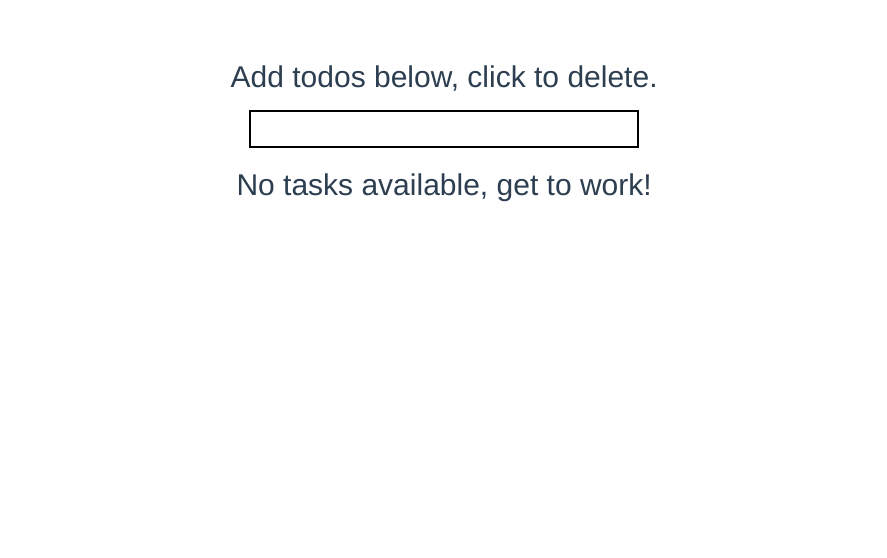
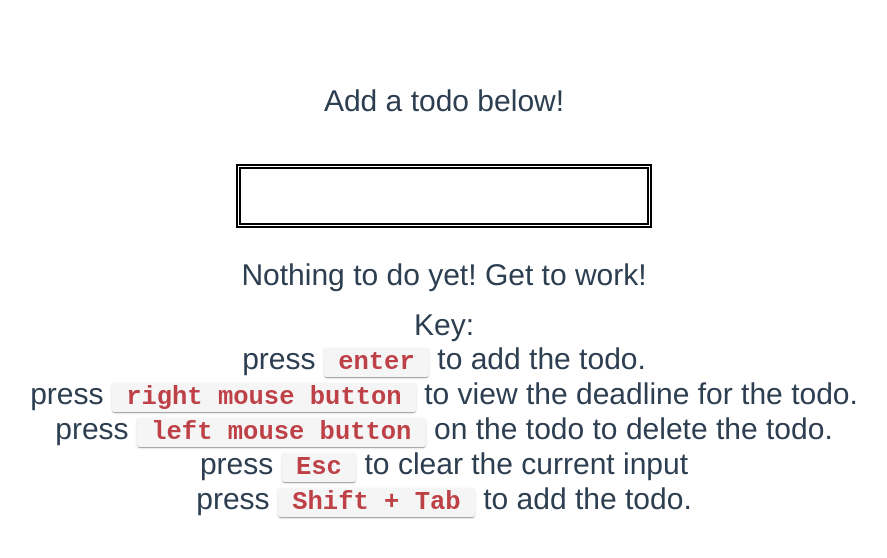
Before and after one commit to dresean/dresean-learns-vue, a Vue app in the folder practice/: page / in a window 1280 px wide. Shown: the top 558 px of the page, without its empty margins (196-1083 px from the left). Built offline with nearby package versions, Linux system fonts and the light colour scheme.

Commit message:
add keyboard events component

```diff
--- a/practice/public/index.html
+++ b/practice/public/index.html
@@ -6,7 +6,7 @@
     <meta name="viewport" content="width=device-width,initial-scale=1.0">
     <link rel="icon" href="<%= BASE_URL %>favicon.ico">
     <link href='https://fonts.googleapis.com/css?family=Roboto:100,300,400,500,700,900|Material+Icons' rel="stylesheet">
-    <title>practice</title>
+    <title>Dre'Sean Learns Vue</title>
   </head>
   <body>
     <noscript>
--- a/practice/src/App.vue
+++ b/practice/src/App.vue
@@ -1,16 +1,16 @@
 <template>
   <div id="app">
-    <simpleTodo />
+    <keyboardEvents/>
   </div>
 </template>
 
 <script>
-import simpleTodo from './components/simpleTodo.vue'
+import keyboardEvents from './components/keyboardEvents.vue'
 
 export default {
   name: 'app',
   components: {
-    simpleTodo
+    keyboardEvents,
   }
 }
 </script>
--- /dev/null
+++ b/practice/src/components/keyboardEvents.vue
@@ -0,0 +1,99 @@
+<template>
+    <div
+    class='container'
+    @keyup.shift.tab.prevent='handleShiftTab'>
+        <p>Add a todo below!</p>
+        <input
+        v-model='newTodo'
+        @keyup.esc.exact='handleEsc'
+        @keyup.enter='handleSubmit'
+        />
+        <p v-if='empty'>You must type in something to do that!</p>
+        <ul v-if='todoList.length'>
+            <li
+            v-for='(n, key) in todoList'
+            @click.left.exact='removeTodo(key)'
+            :key='key'>
+            {{ n.name }}
+            </li>
+            <p v-if='visible'>{{ n.createdAt }}</p>
+        </ul>
+        <p v-else>Nothing to do yet! Get to work!</p>
+        <p>Key:
+            <br/>
+            press <code>enter</code> to add the todo.
+            <br/>
+            press <code>right mouse button</code> to view the deadline for the todo.
+            <br/>
+            press <code>left mouse button</code> on the todo to delete the todo.
+            <br/>
+            press <code>Esc</code> to clear the current input
+            <br/>
+            press <code>Shift + Tab</code> to add the todo.
+            <br/>
+        </p>
+    </div>
+</template>
+
+<script>
+export default {
+    name: 'keyboardEvents',
+    data() {
+        return {
+            message: 'You found the secret treasure! You will receive a raise in 120 days!',
+            newTodo: '',
+            todoList: [],
+            showAlert: false,
+            count: 0,
+            empty: false,
+            visible: false
+        }
+    },
+    methods: {
+        handleSubmit: function () {
+            if(!this.newTodo.length) return this.empty = true
+            const date = new Date().toDateString()
+            this.todoList.push({name: this.newTodo, dateCreated: date, id: this.count})
+            this.newTodo = ''
+            this.count += 1
+            this.empty = false
+        },
+        removeTodo: function (key) {
+            this.todoList.splice(key, 1)
+        },
+        handleEsc: function () {
+            this.newTodo = ''
+        },
+        handleShiftTab: function () {
+            alert(this.message)
+        },
+    },
+}
+</script>
+
+<style lang='sass' scoped>
+    .container
+        font-size: 30px
+    input
+        border: 5px black double
+        padding: 10px
+        margin: 30px
+    li
+        font-size: 55px
+        color: red
+        margin: auto
+        padding: 1px
+        list-style-type: none
+    ul
+        margin: 0px
+        padding: 0px
+</style>
+
+<!--
+create a todo list
+if you right click on the todo, view the tool tip showing the time to be completed -
+if you left click on the todo, remove the todo -
+press enter to submit the todo -
+press escape to clear the currently typed todo -
+press shift and tab to display an alert
+-->
--- a/practice/src/components/simpleTodo.vue
+++ b/practice/src/components/simpleTodo.vue
@@ -28,9 +28,8 @@ export default {
     },
     methods: {
         addTodo: function() {
-            this.todos.push({name: this.newTodo, id: this.count})
+            this.todos.push({name: this.newTodo})
             this.newTodo = ''
-            this.count += 1
             return
         },
         removeTodo: function(index) {
```
Also changed, not shown: practice/src/components/events.vue (added, +62 -0 lines), 1 other file (tests, documents, lock files or other folders).
